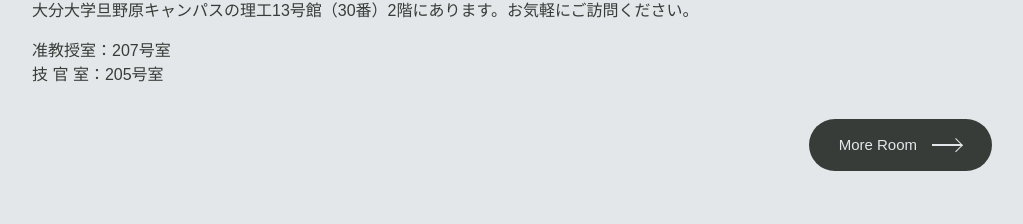
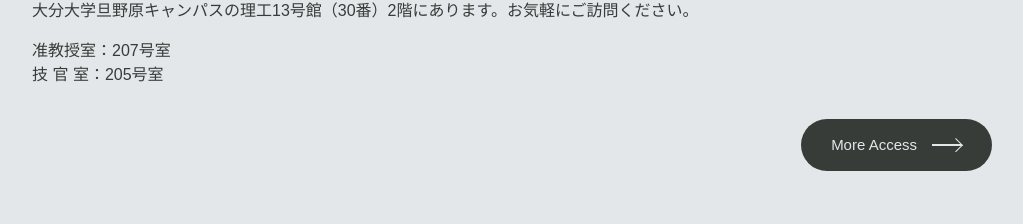
Before and after one commit to svertkatter/ohnolab3, a Nuxt app: page / in a window 1280 px wide. Shown: the part 4690-4914 px from the top of the page, without its empty margins (128-1151 px from the left). Built offline with nearby package versions, Linux system fonts and the light colour scheme; a web font is replaced by a local one.

Commit message:
fix: :bug: 誤字の修正

```diff
--- a/pages/index.vue
+++ b/pages/index.vue
@@ -121,7 +121,7 @@
             </div>
 
             <div class="more">
-                <MoreButton text="Room" link="/room"/>
+                <MoreButton text="Access" link="/access"/>
             </div>
         </div>
 
```
